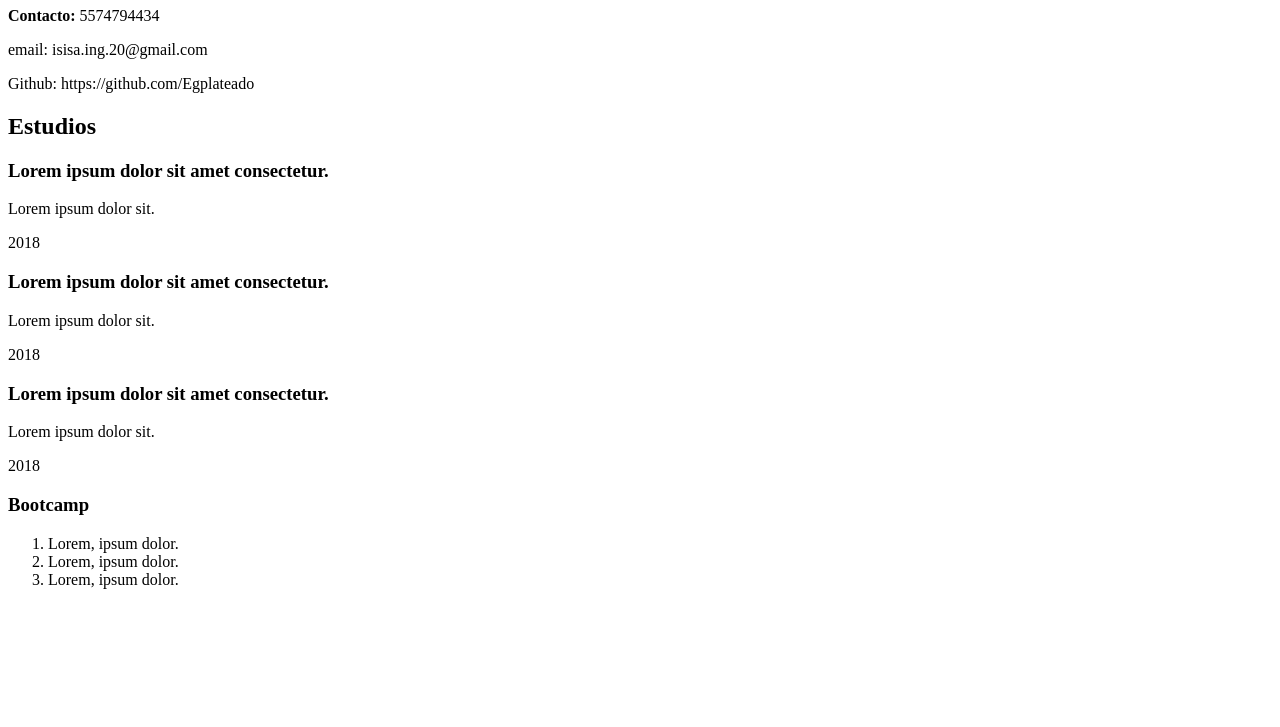
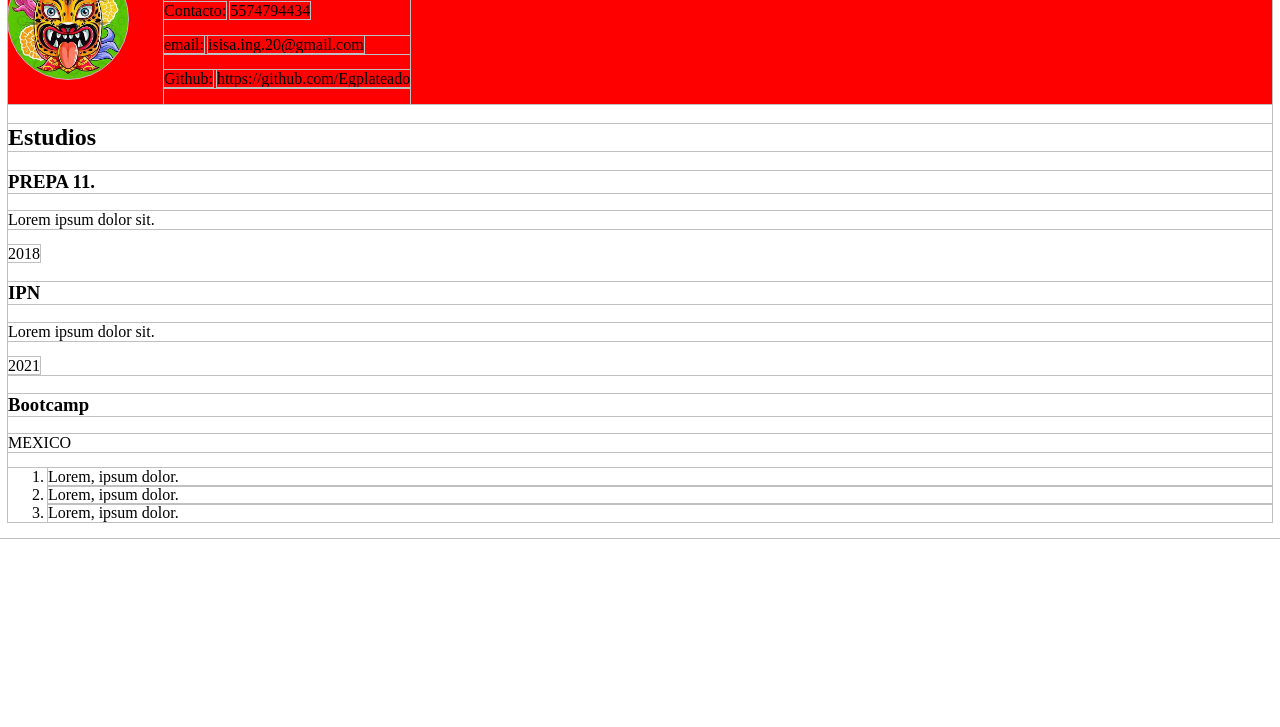
Before and after one commit to Egplateado/25-web-b-sur, a plain HTML site: page modulo-1/index.html in a window 1280 px wide. Shown: the part 73-800 px from the top of the page. Drawn offline with Linux system fonts and the light colour scheme.

Commit message:
cv con flex

```diff
--- a/modulo-1/estilo_cv.css
+++ b/modulo-1/estilo_cv.css
@@ -1,4 +1,25 @@
-.Parrafo
+*
 {
-    display: inline;
+    box-sizing: border-box;
+    outline: 1px solid silver !important;
 }
+
+#my_info
+{
+    background-color: red;
+    display: flex;
+    /*flex-direction: row;*/
+    align-items: center;
+}
+
+.profile_image
+{
+    border-radius: 120px;
+    margin-right: 36px;
+    width: 120px;
+}
+
+.my_info__contact p
+{
+
+}
--- a/modulo-1/index.html
+++ b/modulo-1/index.html
@@ -10,10 +10,12 @@
 </head>
 
 <body>
-    <h1>Lorem ipsum dolor sit.</h1>
-    <section>
-        <h4 class="Parrafo">Contacto:</h4>
-        <p class="Parrafo"> 5574794434</p>
+    <section id="my_info">
+        <img class="profile_image" src="arete.jpg" alt="">
+        <div class="my_info__contact">
+        <h1>Egplateado.</h1>
+        <span>Contacto:</span>
+        <span> 5574794434</span>
         <p>
             <span>email:</span>
             <span>isisa.ing.20@gmail.com</span>
@@ -22,22 +24,20 @@
             <span>Github:</span>
             <span>https://github.com/Egplateado</span>
         </p>
+    </div>
     </section>
     <h2>Estudios</h2>
     <section>
-        <h3>Lorem ipsum dolor sit amet consectetur.</h3>
+        <h3>PREPA 11.</h3>
         <p>Lorem ipsum dolor sit.</p>
         <span>2018</span>
-        <section>
-            <h3>Lorem ipsum dolor sit amet consectetur.</h3>
-            <p>Lorem ipsum dolor sit.</p>
-            <span>2018</span>
-            <section>
-                <h3>Lorem ipsum dolor sit amet consectetur.</h3>
+
+                <h3>IPN</h3>
                 <p>Lorem ipsum dolor sit.</p>
-                <span>2018</span>
+                <span>2021</span>
     </section>
     <h3>Bootcamp</h3>
+    <p>MEXICO</p>
     <section>
         <ol>
             <li>Lorem, ipsum dolor.</li>
```
Also changed, not shown: modulo-1/arete.jpg (renamed from modulo-1/Forms_2/css/tienda/arete.jpg).
